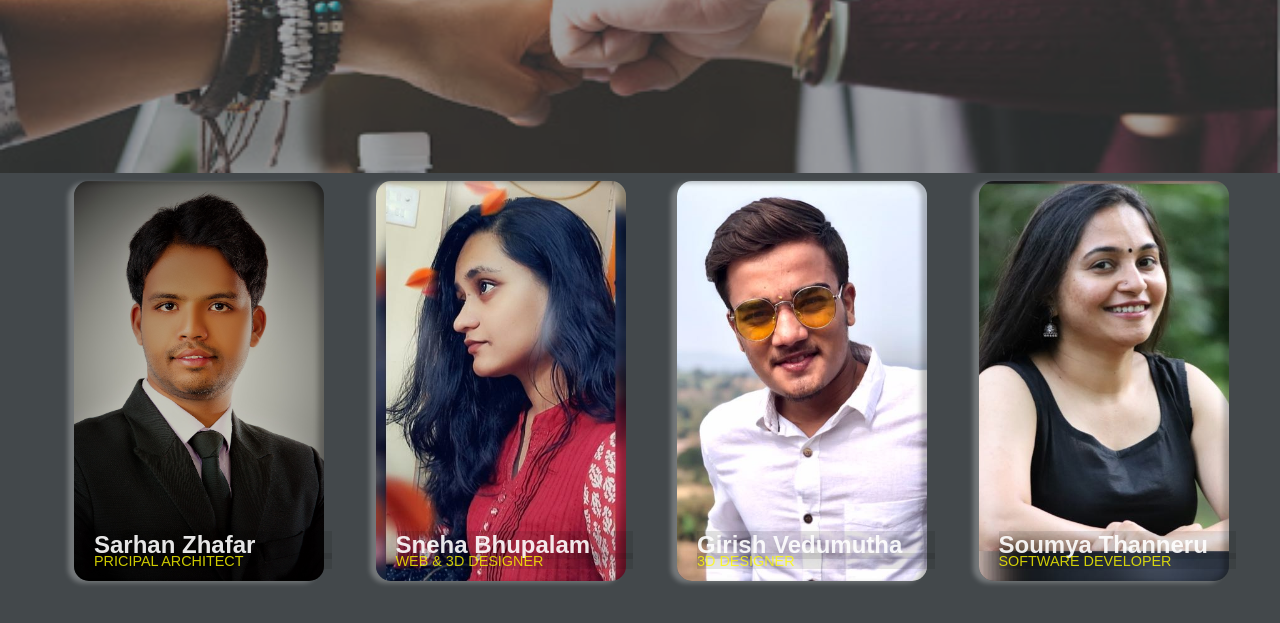
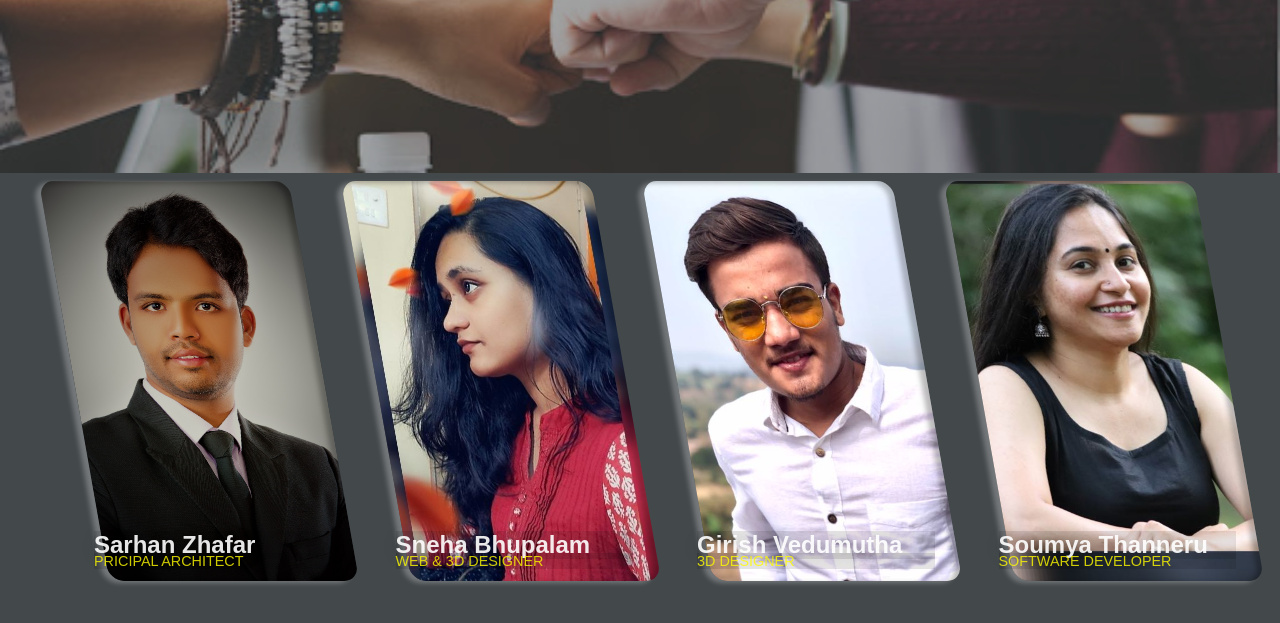
Before and after one commit to sneha2127/studioGreen, a plain HTML site: page team.html in a window 1280 px wide. Shown: the part 147-770 px from the top of the page. Drawn offline with Linux system fonts and the light colour scheme.

Commit message:
Update OurTeam.css

```diff
--- a/OurTeam.css
+++ b/OurTeam.css
@@ -160,6 +160,7 @@ img{
 .card-background{
     background-size: cover ;
     background-position: center;
+    transform: skewX(10deg);
     border-radius: 0.9375rem;
     width: 250px;
     height: 400px;
```
